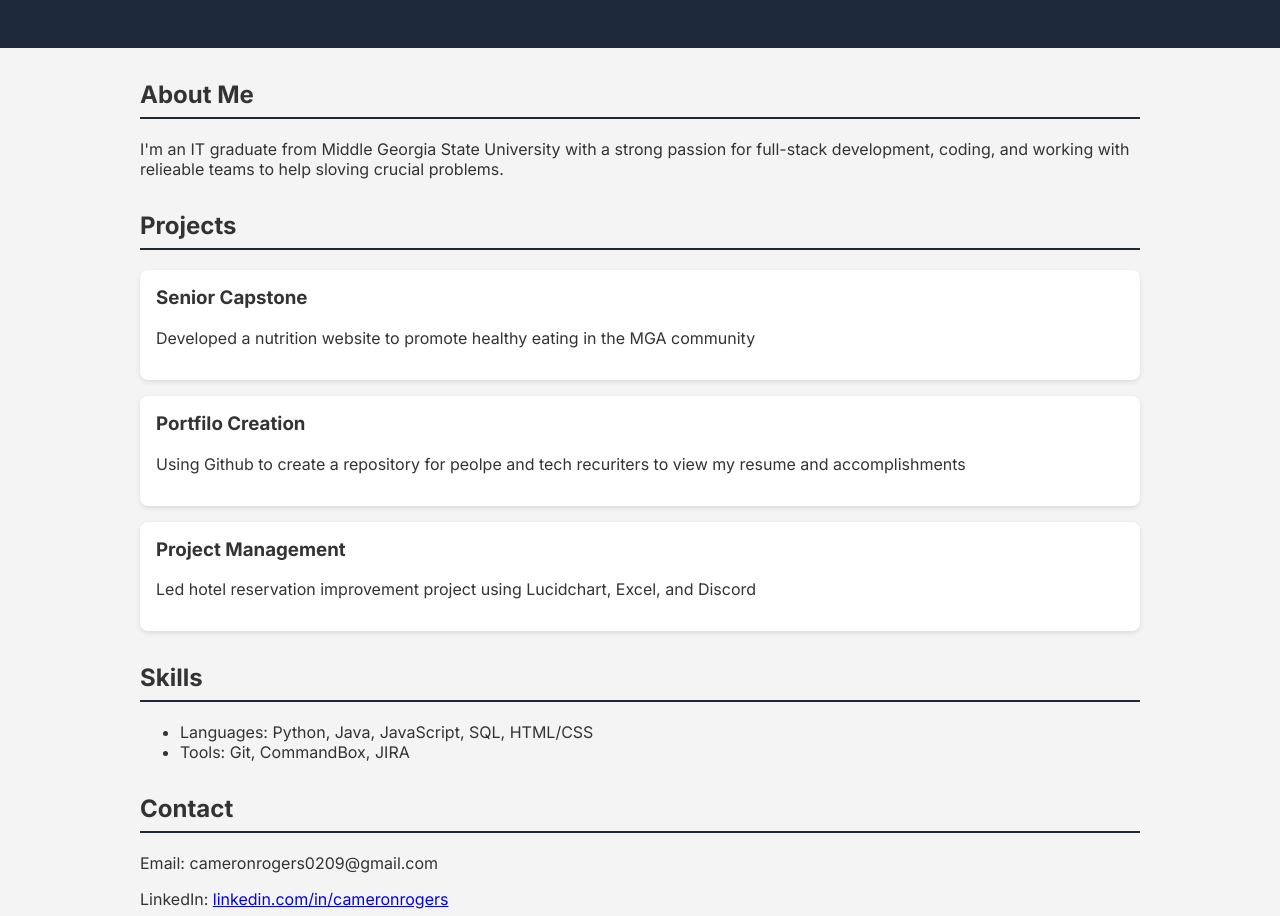
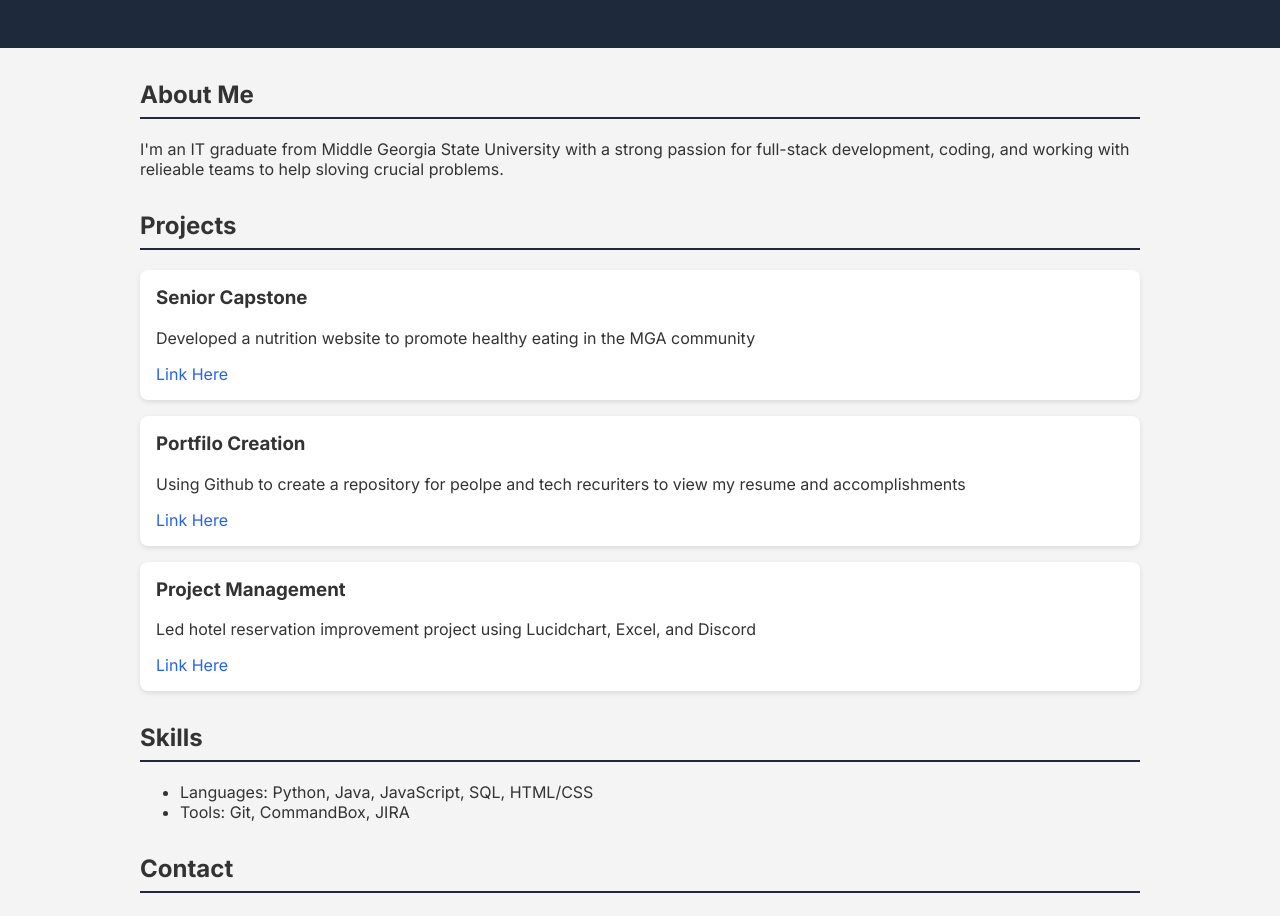
Before and after one commit to CR4Software/portfilo-site, a plain HTML site: page index.html in a window 1280 px wide. Shown: the part 127-1043 px from the top of the page. Drawn offline with Linux system fonts and the light colour scheme.

Commit message:
Update index.html

```diff
--- a/index.html
+++ b/index.html
@@ -79,19 +79,19 @@
     <div class="project">
       <h3>Senior Capstone</h3>
       <p>Developed a nutrition website to promote healthy eating in the MGA community</p>
-      <a href="https://camersteph14.wixsite.com/appetiteally"></a>
+      <a href="https://camersteph14.wixsite.com/appetiteally">Link Here</a>
     </div>
 
     <div class="project">
       <h3>Portfilo Creation</h3>
       <p>Using Github to create a repository for peolpe and tech recuriters to view my resume and accomplishments</p>
-      <a href="https://cr4software.github.io/portfilo-site/"></a>
+      <a href="https://cr4software.github.io/portfilo-site/">Link Here</a>
     </div>
 
     <div class="project">
       <h3>Project Management</h3>
       <p>Led hotel reservation improvement project using Lucidchart, Excel, and Discord</p>
-      <a href="https://docs.google.com/presentation/d/1QbQjkDFcFkkGQwtDmBb4IKl8pwT2RMoviyQZgTsFUj4/edit?usp=sharing"></a>
+      <a href="https://docs.google.com/presentation/d/1QbQjkDFcFkkGQwtDmBb4IKl8pwT2RMoviyQZgTsFUj4/edit?usp=sharing">Link Here</a>
     </div>
   </section>
 
```
